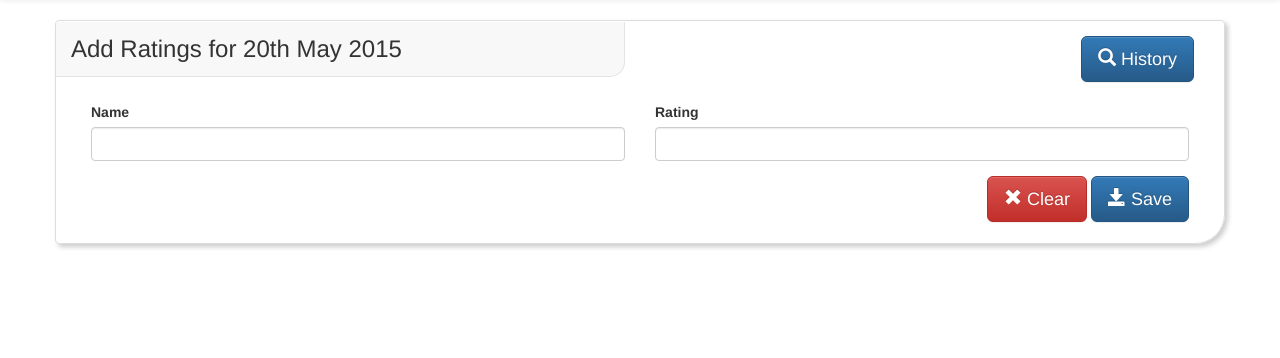
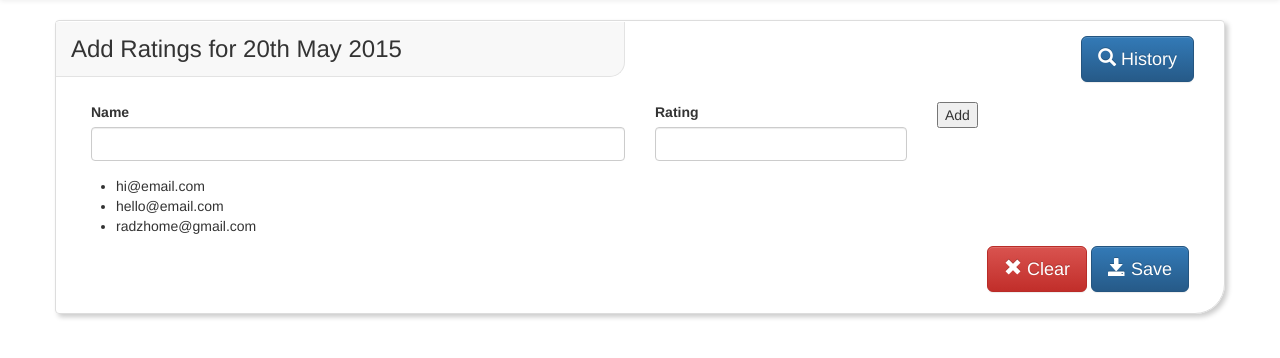
Before and after one commit to radlws/django_angularjs_test, a Django app: page /ratings/ in a window 1280 px wide. Shown: the part 72-430 px from the top of the page. Run offline with Django 3.2, Linux system fonts and the light colour scheme; some libraries are stand-ins or nearby versions.

Commit message:
ratings app wip

```diff
--- a/static/js/ratings_app.js
+++ b/static/js/ratings_app.js
@@ -1,10 +1,17 @@
 
-var myApp = angular.module('ratingsApp', []);
-myApp.config(function($interpolateProvider) {
+var ratingsApp = angular.module('ratingsApp', []);
+ratingsApp.config(function($interpolateProvider) {
     $interpolateProvider.startSymbol('[[');
     $interpolateProvider.endSymbol(']]');
 });
 
-//customInterpolationApp.controller('DemoController', function() {
-//    this.label = "This binding is brought you by // interpolation symbols.";
-//});
+ratingsApp.controller("RatingsController", function($scope) {
+    $scope.ratings=["hi@email.com","hello@email.com", "radzhome@gmail.com"];
+    //$scope.ratings=["Rad: 1", ];
+    //$scope.ratings=[];
+    $scope.add=function(){
+        $scope.ratings.push($scope.new_rating);
+        $scope.new_rating="";
+        console.log($scope.ratings)
+    }
+});
--- a/templates/ratings/base.html
+++ b/templates/ratings/base.html
@@ -35,7 +35,7 @@
 {#<h4>Lowercase: [[ sometext|lowercase ]]</h4>#}
 
 
-<div class="container stylish-well-1">
+<div class="container stylish-well-1" ng-controller="RatingsController">
     <div class="row">
         <div class="col-md-6">
             <div class="stylish-header-div-1">Add Ratings for {% now "jS F Y" %}</div>
@@ -47,17 +47,27 @@
     </div>
 
     <div class="stylish-well-inner">
-<div class="row">
+        <div class="row">
             <div class="col-md-12">
                 <div class="row">
-        <div class="form-group col-sm-6 col-md-6 col-lg-6"><label for="name">Name</label> <input class="form-control" maxlength="15" type="text" id="name">
-        </div>
-        <div class="form-group col-sm-6 col-md-6 col-lg-6"><label for="rating">Rating</label> <input class="form-control" type="number" min="1" max="10" id="rating"></div>
-    </div>
+                    <div class="form-group col-sm-6 col-md-6 col-lg-6">
+                        <label for="name">Name</label>
+                        <input class="form-control" maxlength="15" type="text" id="name" ng-model="new_rating_name">
+                    </div>
+                    <div class="form-group col-sm-3 col-md-3 col-lg-3">
+                        <label for="rating">Rating</label>
+                        <input class="form-control" type="number" min="1" max="10" id="rating" ng-model="new_rating">
+                    </div>
+                    <div class="form-group col-sm-3 col-md-3 col-lg-3">
+                        <button ng-click="add()">Add</button>
+                    </div>
+                </div>
             </div>
         </div>
         <div class="row">
-{#            {{ #each ratings }}#}
+            <ul>
+                <li ng-repeat="rating in ratings"> [[ rating ]] </li>
+            </ul>
 {#            <div class="col-md-3 col-sm-4 col-xs-6 rating" id="{{_id}}">#}
 {#                <div class="well">#}
 {#                    {% comment %}#}
@@ -71,7 +81,6 @@
 {#                    Nothing to show.#}
 {#                </div>#}
 {#            </div>#}
-{#            {{ /each }}#}
 
         </div>
 
```
